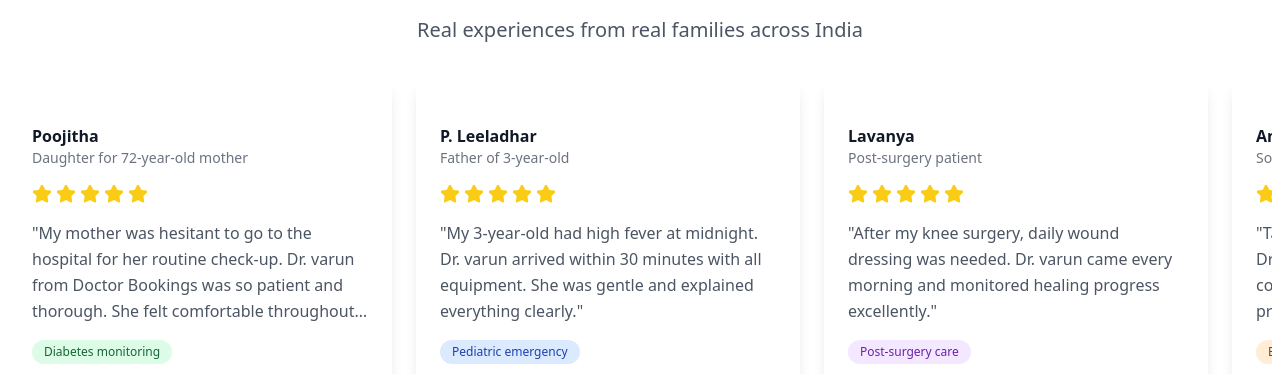
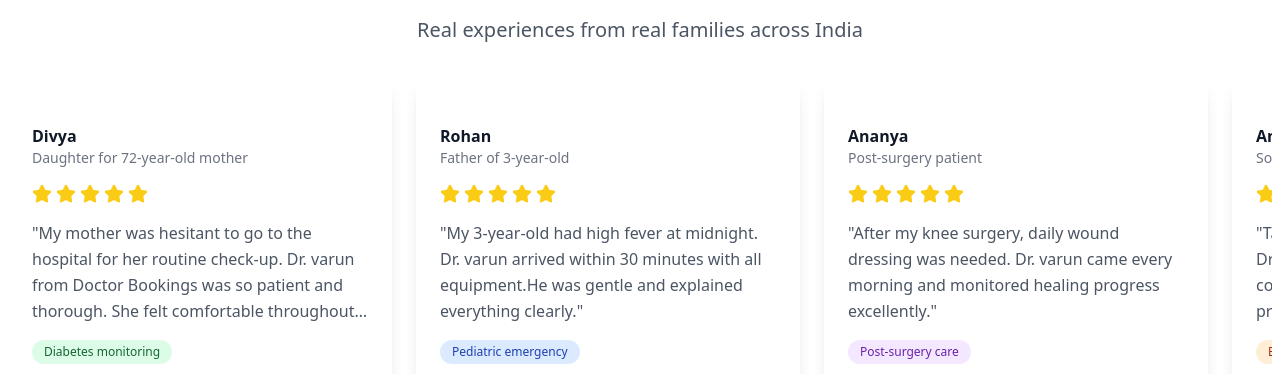
Before and after one commit to doctorbookings/doctorbookings27, a Next.js app: page / in a window 1280 px wide. Shown: the part 4072-4446 px from the top of the page. Built offline with nearby package versions, Linux system fonts and the light colour scheme; no server answers.

Commit message:
Renamed Testimonial names

```diff
--- a/src/components/sections/Testimonials.tsx
+++ b/src/components/sections/Testimonials.tsx
@@ -14,7 +14,7 @@ interface Testimonial {
 const testimonials: Testimonial[] = [
   {
     id: 1,
-    name: "Poojitha",
+    name: "Divya",
     role: "Daughter for 72-year-old mother",
     rating: 5,
     comment: "My mother was hesitant to go to the hospital for her routine check-up. Dr. varun from Doctor Bookings was so patient and thorough. She felt comfortable throughout the examination.",
@@ -23,16 +23,16 @@ const testimonials: Testimonial[] = [
   },
   {
     id: 2,
-    name: "P. Leeladhar",
+    name: "Rohan",
     role: "Father of 3-year-old",
     rating: 5,
-    comment: "My 3-year-old had high fever at midnight. Dr. varun arrived within 30 minutes with all equipment. She was gentle and explained everything clearly.",
+    comment: "My 3-year-old had high fever at midnight. Dr. varun arrived within 30 minutes with all equipment.He was gentle and explained everything clearly.",
     serviceType: "Pediatric emergency",
     serviceColor: "bg-blue-100 text-blue-800"
   },
   {
     id: 3,
-    name: "Lavanya",
+    name: "Ananya",
     role: "Post-surgery patient",
     rating: 5,
     comment: "After my knee surgery, daily wound dressing was needed. Dr. varun came every morning and monitored healing progress excellently.",
```
